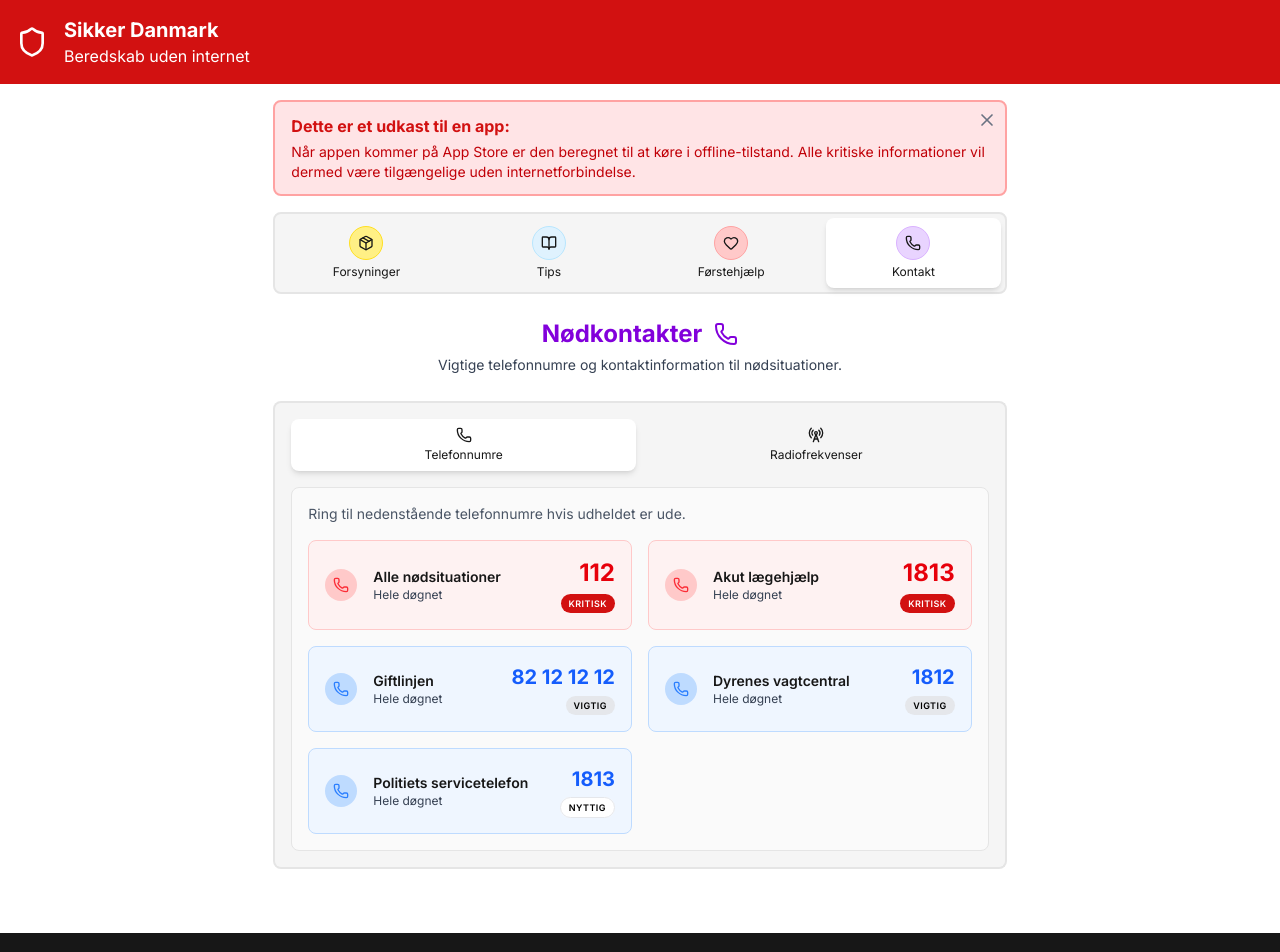
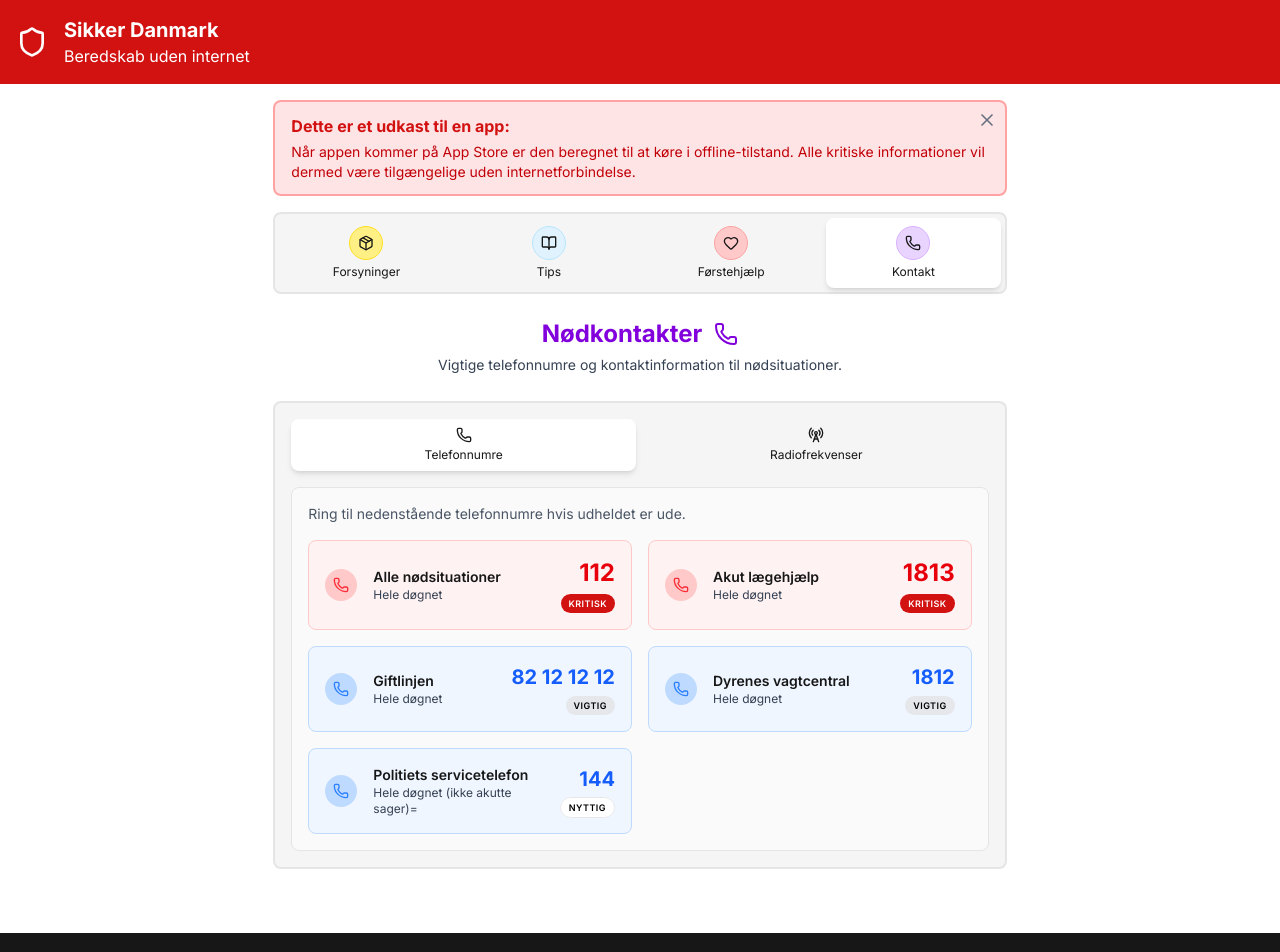
Before and after one commit to philipmunster/sikker-danmark, a Next.js app: page /contact in a window 1280 px wide. Shown: the top 952 px of the page. Built offline with nearby package versions, Linux system fonts and the light colour scheme.

Commit message:
fix misc

```diff
--- a/src/app/contact/page.tsx
+++ b/src/app/contact/page.tsx
@@ -80,10 +80,10 @@ export default function ContactPage() {
                     </div>
                     <div>
                         <h3 className='text-sm font-semibold'>Politiets servicetelefon</h3>
-                        <p className='text-xs text-gray-700'>Hele døgnet</p>
+                        <p className='text-xs text-gray-700'>Hele døgnet (ikke akutte sager)=</p>
                     </div>
                     <div className='ml-auto text-right'>
-                        <h3 className='text-xl font-bold text-blue-600'>1813</h3>
+                        <h3 className='text-xl font-bold text-blue-600'>144</h3>
                         <Badge color='white'>nyttig</Badge>
                     </div>
                 </div>
--- a/src/app/data/supplies.ts
+++ b/src/app/data/supplies.ts
@@ -111,7 +111,7 @@ export const suppliesData: CategoryDataType[] = [
         label: 'KRITISK'
       },
       {
-        title: 'Flerværktøj/kniv',
+        title: 'Schweizer kniv',
         amount: '1 stk',
         label: 'VIGTIG'
       },
@@ -179,7 +179,7 @@ export const suppliesData: CategoryDataType[] = [
       },
       {
         title: 'Familiebilleder',
-        amount: 'Til identificering',
+        amount: 'Kun de vigtigste',
         label: 'NYTTIG'
       }
     ]
```
